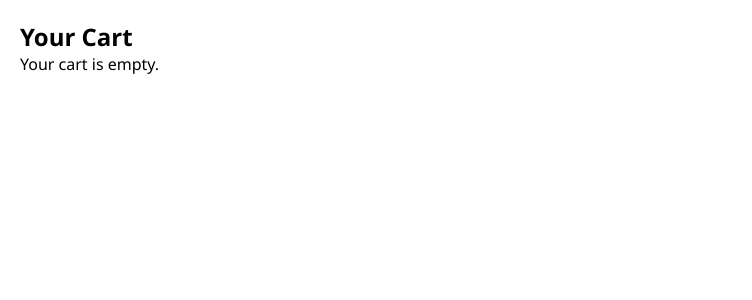
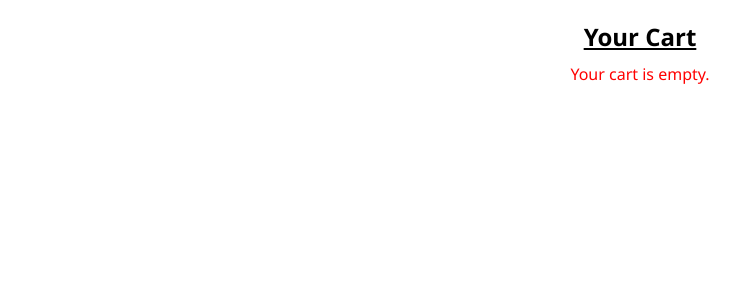
Before and after one commit to prabhat2580/Swiggy-clone-website, a React (Create React App) app: page /cart in a window 1280 px wide. Shown: the top 300 px of the page, without its empty margins (0-752 px from the left). Built offline with nearby package versions, Linux system fonts and the light colour scheme; a web font is replaced by a local one.

Commit message:
update count on cart

```diff
--- a/src/Cart/Cart.css
+++ b/src/Cart/Cart.css
@@ -1,6 +1,19 @@
 .cart-container {
   padding: 20px;
 
+
+
+}
+.cart-container h2{
+  text-align: center;
+  margin-bottom: 10px;
+  text-decoration: underline;
+
+
+}
+.cart-container-para-1{
+  text-align: center;
+  color: red;
 
 }
 
--- a/src/Cart/Cart.js
+++ b/src/Cart/Cart.js
@@ -14,7 +14,7 @@ export default function Cart() {
     <div className="cart-container">
       <h2>Your Cart</h2>
       {cartItems.length === 0 ? (
-        <p>Your cart is empty.</p>
+        <p className='cart-container-para-1' >Your cart is empty.</p>
       ) : (
         <div>
           {cartItems.map((item) => (
--- a/src/Component 2/MainPage2/MainPage2.js
+++ b/src/Component 2/MainPage2/MainPage2.js
@@ -10,8 +10,8 @@ export default function MainPage2() {
         <Navbar2/>
 
         <FoodCategory/>
-        {/* <Restaurents/> */}
-        {/* <FooterLast/> */}
+        <Restaurents/>
+        <FooterLast/>
 
 
 
--- a/src/Component 2/Navbar2/Navbar2.css
+++ b/src/Component 2/Navbar2/Navbar2.css
@@ -11,6 +11,31 @@
   position: sticky;
   top: 0;
 }
+
+.nav-cart-count {
+  position: absolute; /* Position it relative to the cart icon */
+  top: -14px;           /* Adjust position vertically */
+  right: -10px;         /* Adjust position horizontally */
+  background-color: red;
+  color: white;
+  font-size: 12px;
+  font-weight: bold;
+  padding: 2px 2px;
+  border-radius: 50%;  /* Makes it round */
+  display: flex;
+  justify-content: center;
+  align-items: center;
+  min-width: 18px;     /* Keeps it circular even with single digits */
+  height: 15px;
+}
+
+.cart-img {
+  position: relative; /* Needed so the badge positions itself correctly */
+          /* Adjust cart size */
+  height: 23px;
+}
+
+
 
 .swiggy-logo-other2 {
   display: flex;
--- a/src/Component 2/Navbar2/Navbar2.js
+++ b/src/Component 2/Navbar2/Navbar2.js
@@ -1,10 +1,16 @@
 import React, { useState } from 'react';
 import './Navbar2.css';
 import { Link } from 'react-router-dom';
+import { useCart } from '../../Context/CartContext'; // adjust path
 
 export default function Navbar2() {
   const [menuOpen, setMenuOpen] = useState(false);
   const toggleMenu = () => setMenuOpen(!menuOpen);
+
+  const { cartItems } = useCart();
+
+  // Calculate total quantity of all items in cart
+  const cartCount = cartItems.reduce((sum, item) => sum + item.quantity, 0);
 
   return (
     <div className='Navbar2-container2'>
@@ -31,8 +37,11 @@ export default function Navbar2() {
           <li>Offers</li>
           <li>Help</li>
           <li>
-            <Link to="/cart" style={{ textDecoration: 'none', color: 'inherit' }}>
-              Cart
+            <Link to="/cart" style={{ position: 'relative' }}>
+              <img className='cart-img' src="./images/cart_icon.png" alt="cart" />
+              {cartCount > 0 && (
+                <div className="nav-cart-count">{cartCount}</div>
+              )}
             </Link>
           </li>
         </ul>
--- a/src/Components/Navbar/Navbar.js
+++ b/src/Components/Navbar/Navbar.js
@@ -1,8 +1,11 @@
 import React, { useState } from 'react';
 import './Navbar.css';
+import { Navigate } from 'react-router-dom';
 
 export default function Navbar({ setShowLogin, onLogout, user }) {
   const [menuOpen, setMenuOpen] = useState(false);
+
+
 
   return (
     <div className='navbar'>
@@ -21,7 +24,7 @@ export default function Navbar({ setShowLogin, onLogout, user }) {
 
       <div className={`nav-menu-wrapper ${menuOpen ? 'open' : ''}`}>
         <div className="nav-menu">
-          <button className='menu-btn'>Swiggy Corporate</button>
+         <button className='menu-btn'onClick={() => window.location.href = "https://www.swiggy.com/corporate/"}> Swiggy Corporate</button>
           <button className='menu-btn'>Partner with us</button>
         </div>
 
```
Also changed, not shown: public/images/cart_icon.png (added).
